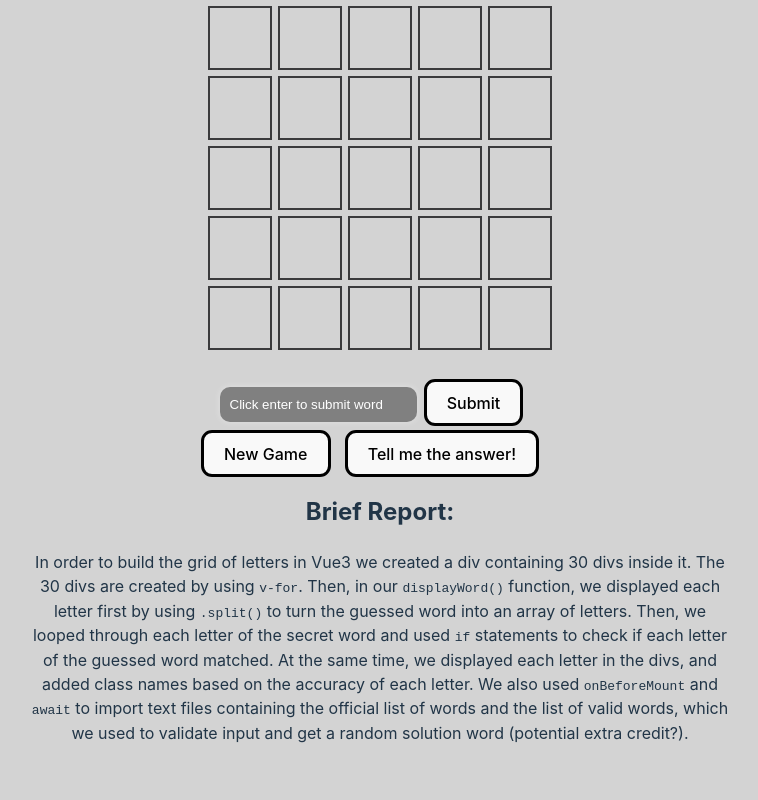
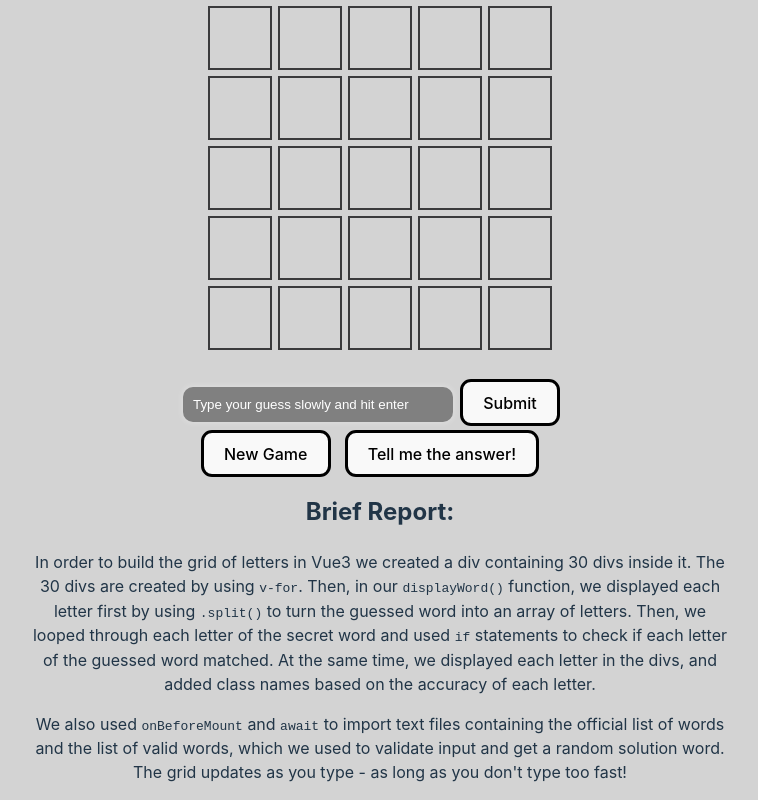
Before and after one commit to MacKayAl56/wordle, a Vue app: page / in a window 1280 px wide. Shown: the part 227-1027 px from the top of the page, without its empty margins (260-1018 px from the left). Before the commit the page ends 988 px from the top, so only its background shows below. Built offline with nearby package versions, Linux system fonts and the light colour scheme.

Commit message:
Added grid update on keypress

```diff
--- a/src/App.vue
+++ b/src/App.vue
@@ -1,5 +1,6 @@
 <script setup lang="ts">
 import HelloWordle from './components/HelloWordle.vue'
+import Keyboard from "./components/keyboard.vue";
 </script>
 
 <template>
@@ -14,9 +15,12 @@ import HelloWordle from './components/HelloWordle.vue'
     secret word and used <code>if</code> statements to check if each letter
     of the guessed word matched. At the same time, we
     displayed each letter in the divs, and added class names based on the
-    accuracy of each letter. We also used <code>onBeforeMount</code> and <code>await</code> to import text files
+    accuracy of each letter.
+  </p>
+  <p style="width: 700px">
+    We also used <code>onBeforeMount</code> and <code>await</code> to import text files
     containing the official list of words and the list of valid words, which we used to validate input and
-    get a random solution word (potential extra credit?).
+    get a random solution word. The grid updates as you type - as long as you don't type too fast!
   </p>
 </template>
 
--- a/src/components/HelloWordle.vue
+++ b/src/components/HelloWordle.vue
@@ -5,6 +5,7 @@ const userWords: Ref<string[]> = ref([])
 const solutionWord: Ref<string[]> = ref([])
 const validWords: Ref<string[]> = ref([])
 const lettersGuessed: Ref<number> = ref(0)
+const typedLetters: Ref<number> = ref(0)
 
 // Load the list of solutions from the txt file and choose a random one
 onBeforeMount( async () => {
@@ -32,7 +33,6 @@ function displaySecretWord(){
   par.innerText = "The answer is: " + solutionWord.value;
 }
 
-
 function addOneWord(word: string) {
   // Add a word to the list of user words if it is valid, has 5 letters, and hasn't been guessed before
   if (word.length == 5 && !userWords.value.includes(word) && validWords.value.includes(word)) {
@@ -55,6 +55,8 @@ function newGame() {
 }
 
 function displayWord(word: string) {
+  lettersGuessed.value -= 5
+  typedLetters.value = 0
   const letters = word.split('')
   for (let i = 0; i < letters.length; i++) {
 
@@ -78,6 +80,24 @@ function displayWord(word: string) {
   lettersGuessed.value += 5
 }
 
+function displayLetter(letter: string) {
+  // only display the letter if it is in the alphabet, and we have not typed more than 5 letters
+  if (letter.match(/[a-z]/i) && typedLetters.value < 5) {
+    document.getElementsByClassName('box')[lettersGuessed.value].innerHTML = letter.toUpperCase();
+    typedLetters.value += 1
+    lettersGuessed.value += 1
+  }
+}
+
+function removeLastLetter() {
+  // Remove the last letter from the grid and decrement the counters
+  document.getElementsByClassName('box')[lettersGuessed.value].innerHTML = "";
+  if (typedLetters.value > 0) {
+    typedLetters.value -= 1
+    lettersGuessed.value -= 1
+  }
+}
+
 function disableSubmit(){
     const submitButton = <HTMLButtonElement> document.getElementById("submit");
     submitButton.setAttribute("disabled","true");
@@ -96,10 +116,10 @@ function CheckForWin(word: string) {
     newGame();
   }
 }
-
 </script>
 
 <template>
+  <div>
   <p>By: Kyle Smigelski and Alexandra MacKay</p>
   <div id="display" class="grid">
     <div class="box" v-for="index in 30"></div>
@@ -107,7 +127,12 @@ function CheckForWin(word: string) {
 
   <div>
     <br>
-    <input @keypress.enter="addOneWord(wordInput)" type="text" id="guess" placeholder="Click enter to submit word" v-model="wordInput">
+    <input @keypress.enter="addOneWord(wordInput)"
+           @keydown.delete="removeLastLetter()"
+           @keydown.backspace="removeLastLetter()"
+           @keyup="displayLetter($event.target.value.slice(-1))"
+           type="text" id="guess" placeholder="Type your guess slowly and hit enter" v-model="wordInput">
+<!--    <input @keypress.enter="addOneWord(wordInput)" type="text" id="guess" placeholder="Click enter to submit word" v-model="wordInput">-->
     <button @click="addOneWord(wordInput)" class="button button1" id="submit">Submit</button>
   </div>
 
@@ -117,6 +142,7 @@ function CheckForWin(word: string) {
     <h2 id="answer"></h2>
   </div>
 
+  </div>
 </template>
 
 <style scoped>
@@ -130,6 +156,7 @@ function CheckForWin(word: string) {
 
   input[type=text] {
     padding:10px;
+    width: 250px;
     border:0;
     background-color: gray;
     border-radius:10px;
```
